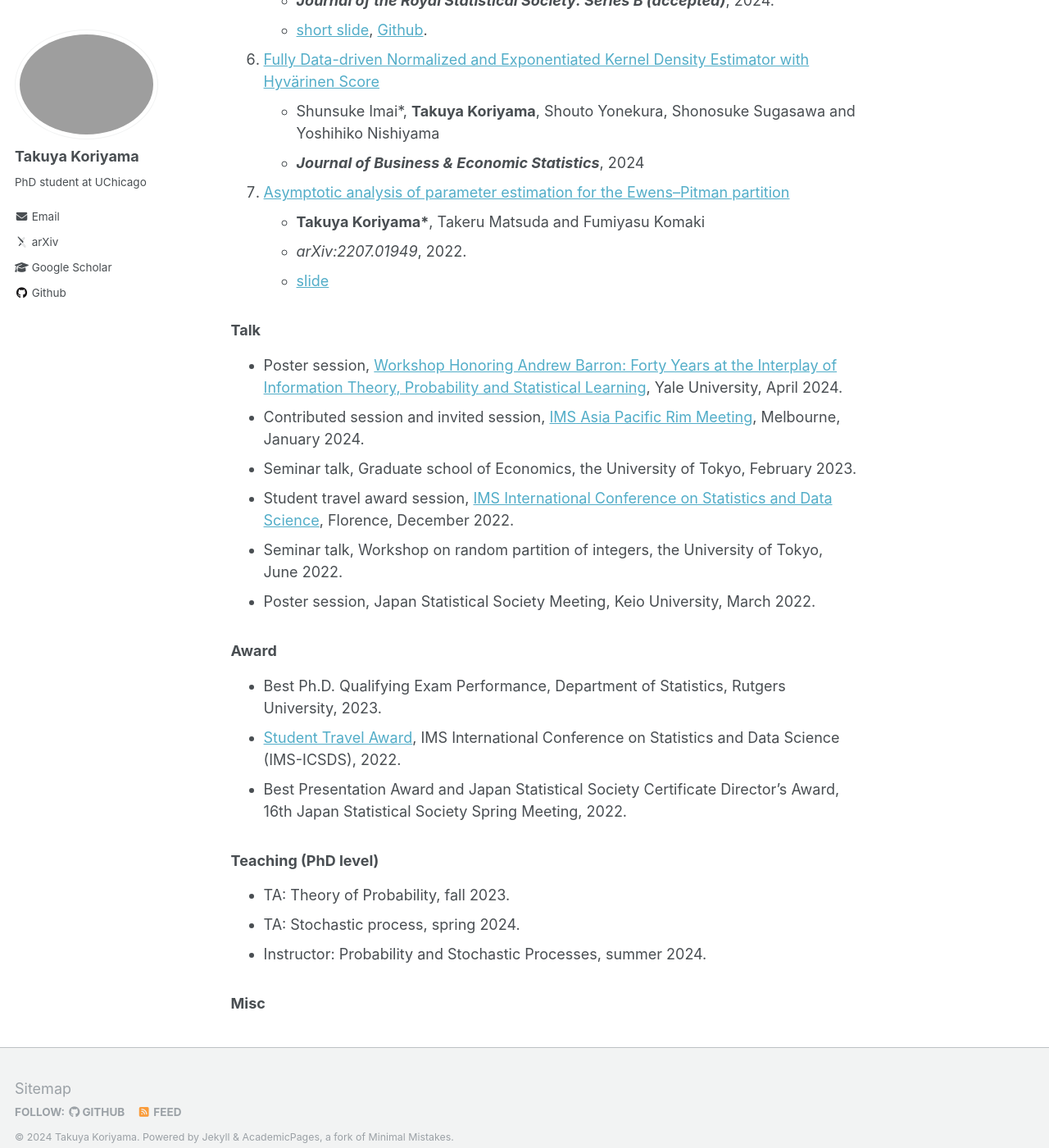
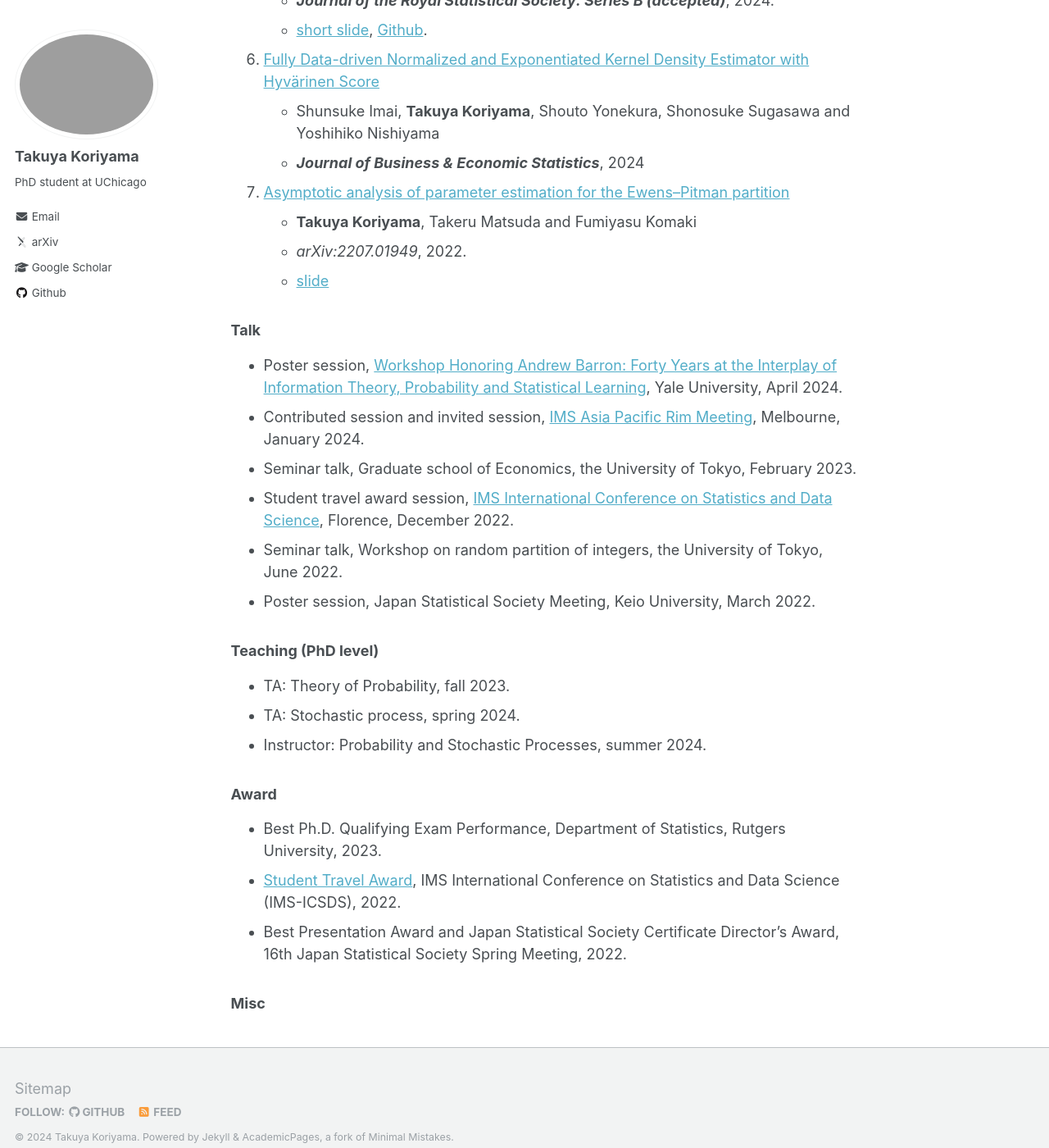
Before and after one commit to TakuyaKoriyama/takuyakoriyama.github.io, a Jekyll site: the page built from _pages/about.md, in a window 1280 px wide and 1400 px high, scrolled down 1314 px. Shown: the whole window at 82% size. Built offline with Jekyll 4.4.1, drawn with Linux system fonts in a browser that asks for light colours; some web fonts are replaced; some of the changed text lies outside the part shown.

```diff
--- a/_pages/about.md
+++ b/_pages/about.md
@@ -41,10 +40,10 @@ My recent research interests include:
 - __*Journal of the Royal Statistical Society: Series B (accepted)*__, 2024.
 - [short slide](../files/slide_cgcv.pdf), [Github](https://github.com/kaitan365/CorrectedGCV).
 1. [Fully Data-driven Normalized and Exponentiated Kernel Density Estimator with Hyvärinen Score](https://www.tandfonline.com/doi/full/10.1080/07350015.2024.2326149?casa_token=_YOXJFqGXa0AAAAA%3AZCueJ9QbEp0N1Yvh8Bm0ieEefDcQECfZyzYWfPd2KTI_yxy9l7rt0cja6c5I4cyVJuAT7q2sfTzo)
-- Shunsuke Imai\*, __Takuya Koriyama__, Shouto Yonekura, Shonosuke Sugasawa and Yoshihiko Nishiyama
+- Shunsuke Imai, __Takuya Koriyama__, Shouto Yonekura, Shonosuke Sugasawa and Yoshihiko Nishiyama
 - __*Journal of Business & Economic Statistics*__, 2024
 1. [Asymptotic analysis of parameter estimation for the Ewens--Pitman partition](https://arxiv.org/abs/2207.01949)
-   - __Takuya Koriyama\*__, Takeru Matsuda and Fumiyasu Komaki
+   - __Takuya Koriyama__, Takeru Matsuda and Fumiyasu Komaki
    - *arXiv:2207.01949*, 2022.
    - [slide](../files/slide_ep.pdf)
 
@@ -56,17 +55,17 @@ My recent research interests include:
 * Seminar talk, Workshop on random partition of integers, the University of Tokyo, June 2022.
 * Poster session, Japan Statistical Society Meeting, Keio University, March 2022.
 
-### Award
-* Best Ph.D. Qualifying Exam Performance, Department of Statistics, Rutgers University, 2023.
-* [Student Travel Award](https://imstat.org/2022/12/06/2022-icsds-travel-award-recipients/), IMS International Conference on Statistics and Data Science (IMS-ICSDS), 2022.
-* Best Presentation Award and Japan Statistical Society Certificate Director's Award, 16th Japan Statistical Society Spring Meeting, 2022.
-
 
 ### Teaching (PhD level)
 * TA: Theory of Probability, fall 2023.
 * TA: Stochastic process, spring 2024.
 * Instructor: Probability and Stochastic Processes, summer 2024.
 
+### Award
+* Best Ph.D. Qualifying Exam Performance, Department of Statistics, Rutgers University, 2023.
+* [Student Travel Award](https://imstat.org/2022/12/06/2022-icsds-travel-award-recipients/), IMS International Conference on Statistics and Data Science (IMS-ICSDS), 2022.
+* Best Presentation Award and Japan Statistical Society Certificate Director's Award, 16th Japan Statistical Society Spring Meeting, 2022.
+
 ### Misc
 <!-- ### Misc
 I received my bachelor's degree in applied mathematics from UTokyo. During the undergraduate study I was also working at RIKEN CBS as a student reseacher where I was working on combinatorial stochastic processes. After that, I moved to Rutgers Stat as a PhD student and spend two years. At Rutgers I was working on high dim stat with professor Pierre C Bellec.  -->
```
Also changed, not shown: other parts of _pages/about.md (+2 -3 lines).
